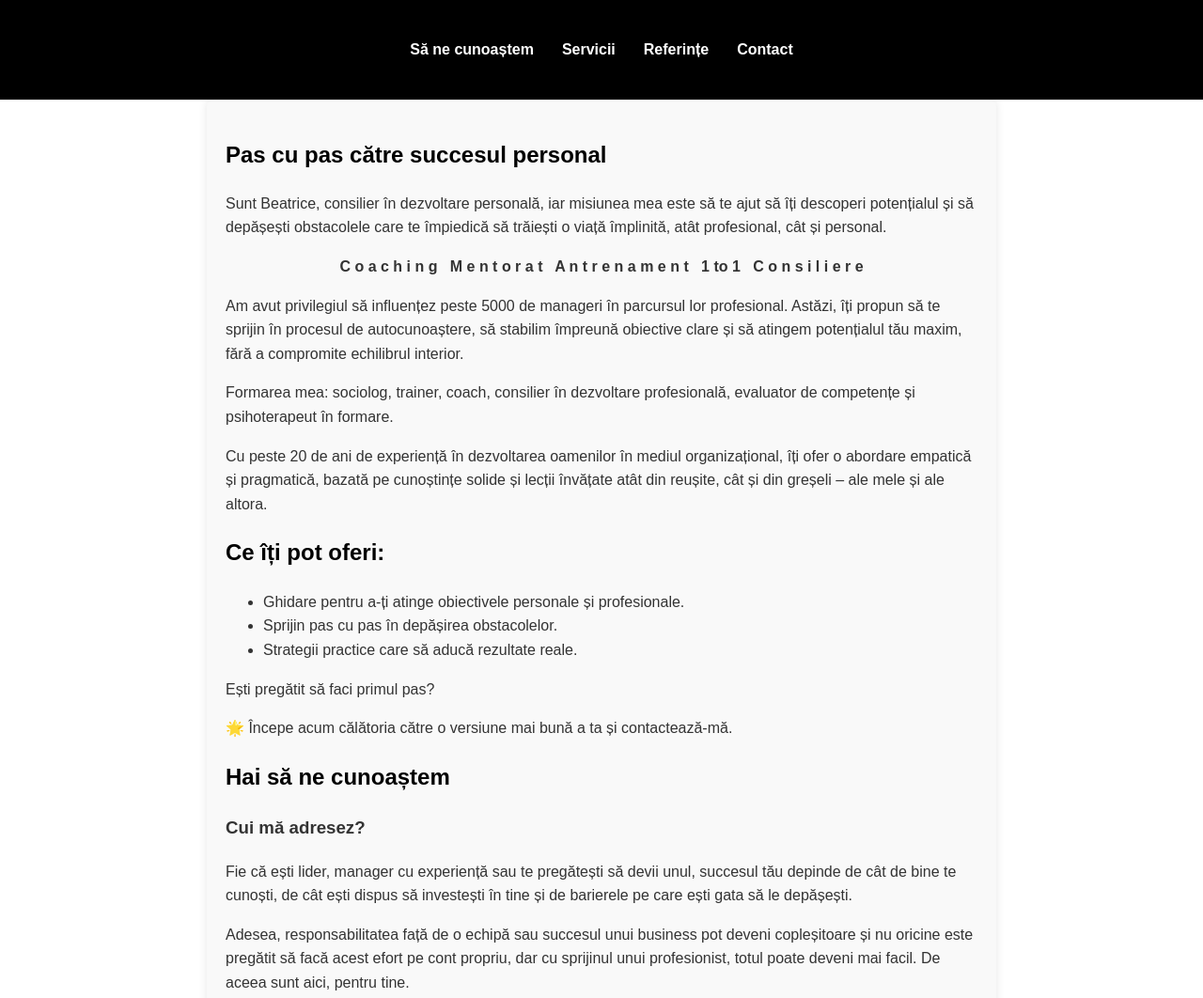
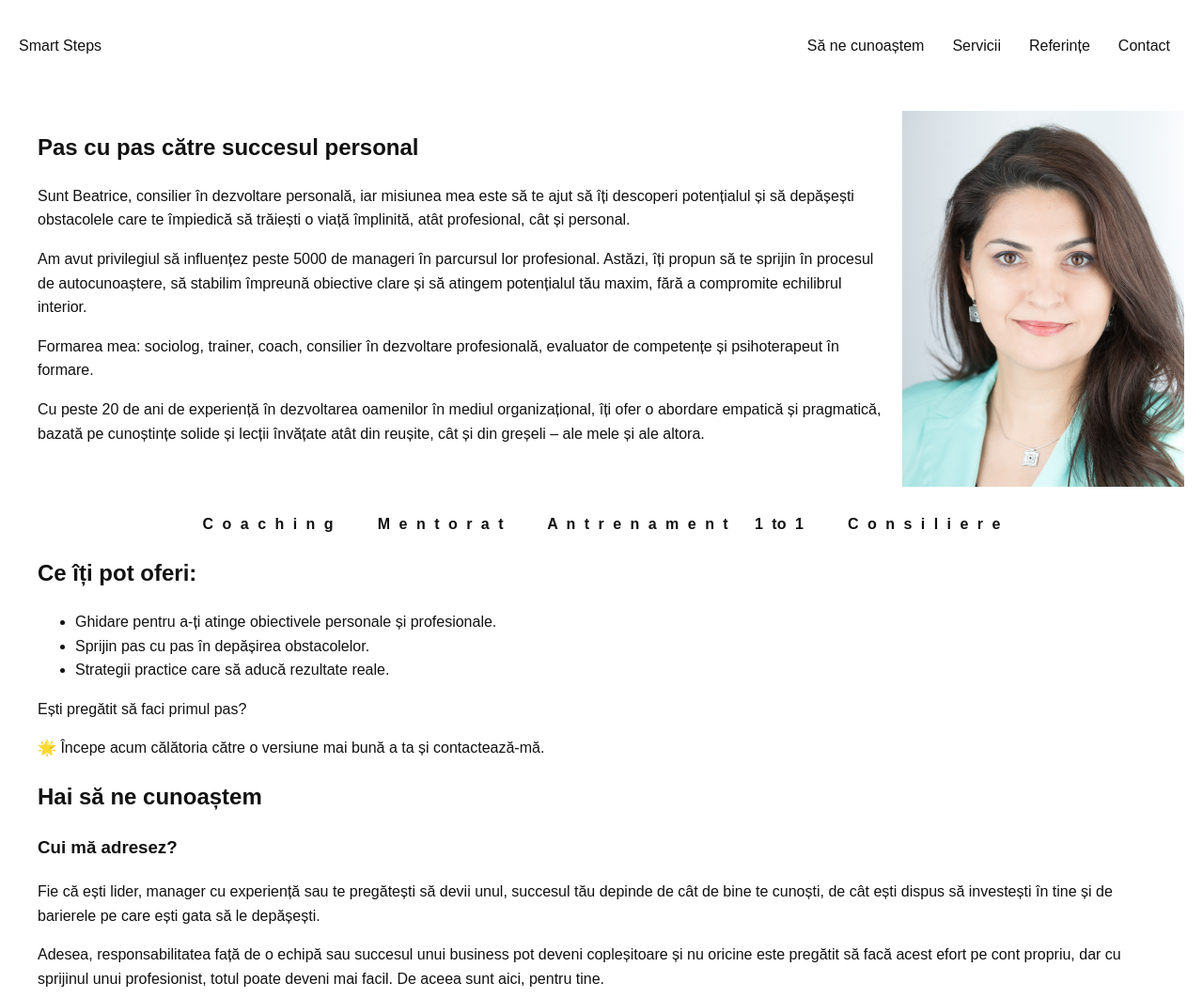
Before and after one commit to rx56ifgb267/smart-steps, a plain HTML site: page index.html in a window 1280 px wide. Shown: the top 1062 px of the page at 94% size. Drawn offline with Linux system fonts and the light colour scheme.

Commit message:
Add files via upload

```diff
--- a/index.html
+++ b/index.html
@@ -8,7 +8,10 @@
 </head>
 <body>
     <header>
-        <nav>
+        <nav class="navbar">
+            <div class="logo">
+                <p><a href="index.html">Smart Steps</a></p>
+            </div>
             <ul>
                 <li><a href="index.html">Să ne cunoaștem</a></li>
                 <li><a href="services.html">Servicii</a></li>
@@ -19,16 +22,23 @@
     </header>
 
     <main>
-        <section id="about">
-            <h2>Pas cu pas către succesul personal</h2>
-            <p>Sunt Beatrice, consilier în dezvoltare personală, iar misiunea mea este să te ajut să îți descoperi potențialul și să depășești obstacolele care te împiedică să trăiești o viață împlinită, atât profesional, cât și personal.</p>
-            <p class="centered-bold">
-                C o a c h i n g &nbsp; M e n t o r a t &nbsp; A n t r e n a m e n t &nbsp; 1 to 1 &nbsp; C o n s i l i e r e
-            </p>
-            <p>Am avut privilegiul să influențez peste 5000 de manageri în parcursul lor profesional. Astăzi, îți propun să te sprijin în procesul de autocunoaștere, să stabilim împreună obiective clare și să atingem potențialul tău maxim, fără a compromite echilibrul interior.</p>
-            <p>Formarea mea: sociolog, trainer, coach, consilier în dezvoltare profesională, evaluator de competențe și psihoterapeut în formare.</p>
-            <p>Cu peste 20 de ani de experiență în dezvoltarea oamenilor în mediul organizațional, îți ofer o abordare empatică și pragmatică, bazată pe cunoștințe solide și lecții învățate atât din reușite, cât și din greșeli – ale mele și ale altora.</p>
+        <section id="about" class="about-section">
+            <div class="about-intro">
+                <div class="text-box">
+                    <h2>Pas cu pas către succesul personal</h2>
+                    <p>Sunt Beatrice, consilier în dezvoltare personală, iar misiunea mea este să te ajut să îți descoperi potențialul și să depășești obstacolele care te împiedică să trăiești o viață împlinită, atât profesional, cât și personal.</p>
+                    <p>Am avut privilegiul să influențez peste 5000 de manageri în parcursul lor profesional. Astăzi, îți propun să te sprijin în procesul de autocunoaștere, să stabilim împreună obiective clare și să atingem potențialul tău maxim, fără a compromite echilibrul interior.</p>
+                    <p>Formarea mea: sociolog, trainer, coach, consilier în dezvoltare profesională, evaluator de competențe și psihoterapeut în formare.</p>
+                    <p>Cu peste 20 de ani de experiență în dezvoltarea oamenilor în mediul organizațional, îți ofer o abordare empatică și pragmatică, bazată pe cunoștințe solide și lecții învățate atât din reușite, cât și din greșeli – ale mele și ale altora.</p>
+                </div>
+                <div class="image-box">
+                    <img src="Beatrice.jpeg" alt="Beatrice" class="portrait">
+                </div>
+            </div>
         </section>
+        <p class="centered-bold">
+            C o a c h i n g &nbsp; &nbsp; M e n t o r a t &nbsp; &nbsp; A n t r e n a m e n t &nbsp; 1 to 1 &nbsp; &nbsp; C o n s i l i e r e
+        </p>
 
         <section id="offerings">
             <h2>Ce îți pot oferi:</h2>
@@ -93,7 +103,7 @@
     </main>
 
     <footer>
-        <p>Smart Steps 2008 - 2025 | <a href="terms.html">Vizitează Termeni și condiții</a></p>
+        <p>Smart Steps 2008-2025 | <a href="terms.html" class="terms-link">Termeni și condiții</a></p>
     </footer>
 </body>
 </html>
--- a/styles.css
+++ b/styles.css
@@ -4,25 +4,39 @@ body {
     margin: 0;
     padding: 0;
     background-color: #ffffff;
-    color: #333333;
+    color: #111111;
+    text-align: center; /* Center all text content */
 }
 
 header {
-    background: #000000;
-    color: #ffffff;
+    background: #ffffff;
+    color: #111111;
     padding: 20px 0;
-    text-align: center;
 }
 
-nav {
-    margin: 20px 0;
+.navbar {
+    display: flex;
+    justify-content: space-between; /* Space between logo and links */
+    align-items: center; /* Center items vertically */
+    max-width: 1600px; /* Set a max width for the navbar */
+    margin: auto; /* Center the navbar on the page */
+    padding: 0 20px; /* Add some padding on the sides */
+}
+
+.logo {
+    flex: 0; /* Prevent the logo from taking extra space */
+    white-space: nowrap; /* Prevent the text from wrapping to the next line */
+}
+
+.logo p {
+    margin: 0; /* Remove default margin from the paragraph */
 }
 
 nav ul {
     list-style: none;
     padding: 0;
     display: flex;
-    justify-content: center;
+    justify-content: flex-end; /* Align navigation items to the right */
 }
 
 nav ul li {
@@ -31,22 +45,22 @@ nav ul li {
 }
 
 nav ul li a {
-    color: #ffffff;
+    color: #111111;
     text-decoration: none;
-    font-weight: bold;
+    font-weight: normal;
     padding: 5px 0;
-    transition: color 0.3s ease;
+    transition: color 0.3s ease, font-weight 0.3s ease;
 }
 
 nav ul li a:hover {
-    color: #f1f1f1;
+    color: #111111;
 }
 
 nav ul li::after {
     content: '';
     display: block;
     height: 2px;
-    background: #ffffff;
+    background: #111111;
     width: 0;
     transition: width 0.3s ease;
     position: absolute;
@@ -59,17 +73,45 @@ nav ul li:hover::after {
     width: 100%;
 }
 
+.about-section {
+    display: flex; /* Use flexbox for layout */
+    justify-content: center; /* Center content horizontally */
+    align-items: center; /* Center content vertically */
+    max-width: 1200px; /* Set a max width for the section */
+    margin: auto; /* Center the section on the page */
+}
+
+.about-intro {
+    display: flex; /* Use flexbox for layout */
+    justify-content: space-between; /* Space between text and image */
+    align-items: flex-start; /* Align items at the start */
+    max-width: 1200px; /* Set a max width for the section */
+    margin: auto; /* Center the section on the page */
+}
+
+.text-box {
+    flex: 0 0 75%; /* Set the text box to take 1/3 of the width */
+    margin-right: 20px; /* Add some space between the text and image */
+}
+
+.image-box {
+    flex: 0 0 25%; /* Set the image box to take 2/3 of the width */
+}
+
+.portrait {
+    width: 100%; /* Make the image take the full width of the image box */
+    height: auto; /* Maintain aspect ratio */
+}
+
 main {
     padding: 20px;
-    max-width: 800px;
+    max-width: 1200px;
     margin: auto;
-    background: #f9f9f9;
     border-radius: 8px;
-    box-shadow: 0 0 10px rgba(0, 0, 0, 0.1);
 }
 
 h1, h2 {
-    color: #000000;
+    color: #111111;
 }
 
 h2 {
@@ -78,24 +120,55 @@ h2 {
 
 section {
     margin-bottom: 20px;
+    text-align: left;
 }
 
 footer {
     text-align: center;
     padding: 10px 0;
-    background: #f1f1f1;
     margin-top: 20px;
 }
 
 blockquote {
-    border-left: 4px solid #000000;
+    border-left: 4px solid #111111;
     margin: 10px 0;
     padding-left: 10px;
     font-style: italic;
-    color: #555555;
+    color: #111111;
 }
 
 .centered-bold {
-    text-align: center;
+    text-align: center; /* Center the text */
     font-weight: bold;
+    margin: 20px 0; /* Optional: Add some margin for spacing */
+    word-spacing: 5px;
 }
+
+a {
+    color: #111111;
+    text-decoration: none;
+    font-weight: normal;
+    position: relative;
+    transition: color 0.3s ease, font-weight 0.3s ease;
+}
+
+a:hover {
+    color: #111111;
+}
+
+a::after {
+    content: '';
+    display: block;
+    height: 2px;
+    background: #111111;
+    width: 0;
+    transition: width 0.3s ease;
+    position: absolute;
+    left: 50%;
+    bottom: -5px;
+    transform: translateX(-50%);
+}
+
+a:hover::after {
+    width: 100%;
+}
```
Also changed, not shown: terms.html (+1 -2 lines), Beatrice.jpeg (added).
